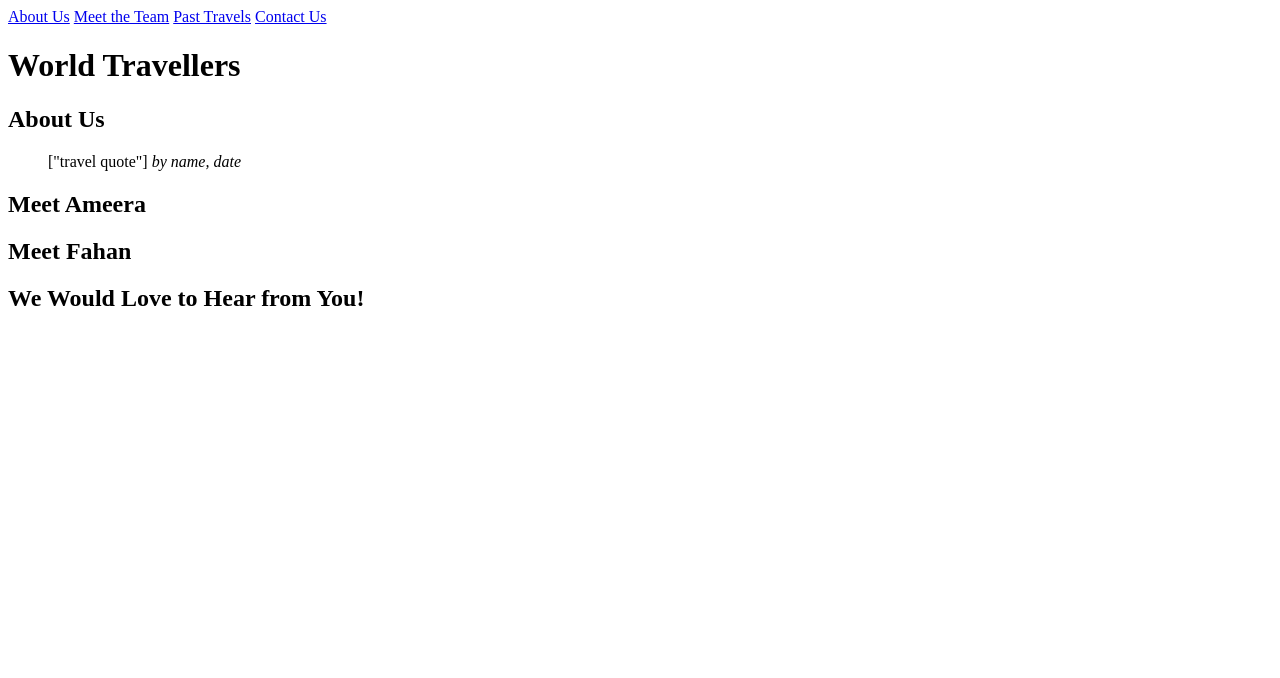
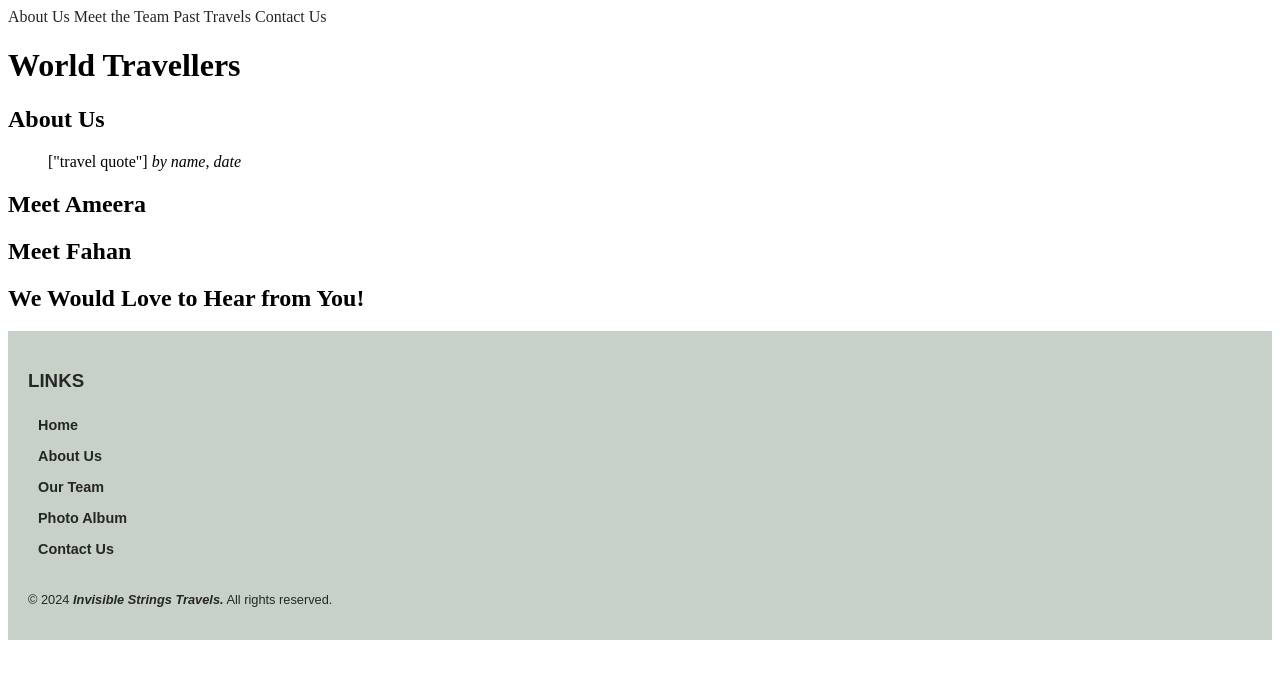
Before and after one commit to fac31/agency-ameera-fahan, a plain HTML site: page index.html in a window 1280 px wide. Drawn offline with Linux system fonts and the light colour scheme.

Commit message:
Add footer HTML text and CSS design
Relates #10

```diff
--- a/index.html
+++ b/index.html
@@ -65,8 +65,16 @@
     </main>
 
     <footer>
-
-    </footer>
+        <h3>LINKS</h3>
+          <ul>
+            <li><a href="#header">Home</a></li>
+            <li><a href="#about">About Us</a></li>
+            <li><a href="#team">Our Team</a></li>
+            <li><a href="#travels">Photo Album</a></li>
+            <li><a href="#contact">Contact Us</a></li>
+           </ul>
+        <p>© 2024 <em><strong><a href="#header">Invisible Strings Travels.</a></strong></em> All rights reserved.</p>
+      </footer>
 
   </body>
 </html>
--- a/style.css
+++ b/style.css
@@ -24,4 +24,53 @@ Use CSS Grid to style children in two-direction layout */
 Use css Stack to amend the size of the layout of the form */
 
 
-/* Footer  */
+/*------------------------------------*\
+  #FOOTER
+\*------------------------------------*/
+footer {
+  display: flex; /* Uses Flexbox for layout */
+  flex-direction: column; /* Stacks children vertically */
+  align-items: flex-start; /* Aligns children to the left */
+  gap: 10px; /* Adds vertical space between children */
+  padding: 20px;
+  text-align: left; /* Aligns text to the left */
+  font-family:'proxima-nova', sans-serif; /* Font style - to be moved up so it is applied to full document */
+  background-color: #C7D1C7;
+  color: #262626; /* Font colour - to be moved up so it is applied to full document */
+}
+
+footer h3 {
+  margin-bottom: 5px; /* Adds a small space below the heading */
+}
+
+footer ul {
+  list-style: none; /* Removes bullet points */
+  padding: 0;
+  margin: 0;
+}
+
+footer ul li a {
+  text-decoration: none; /* Removes underline from links */
+  display: inline-block; /* Allows the application of padding and enables the block to size to its content */
+  font-size: 0.9em; /* Smaller font size for the links */
+  font-weight: bold; /* Makes the link text bold */
+  margin-top: 5px; /* Adds space above each link */
+  padding: 5px 10px; /* Adds padding around the text for better clickability */
+  transition: background-color 0.3s; /* Smooth transition for background color on hover */
+}
+
+/* Hover state styles for links */
+footer ul li a:hover {
+  background-color: #FFE4E1;
+  color: #FF6663;
+}
+
+footer p {
+  margin-top: 20px; /* Adds space above the paragraph for separation from the list */
+  font-size: 0.8em; /* Smaller font size for the copyright text */
+}
+
+a, a:visited {
+  color: #262626; /* Sets text color for both unvisited and visited links */
+  text-decoration: none; /* Removes underline from all links */
+}
```
